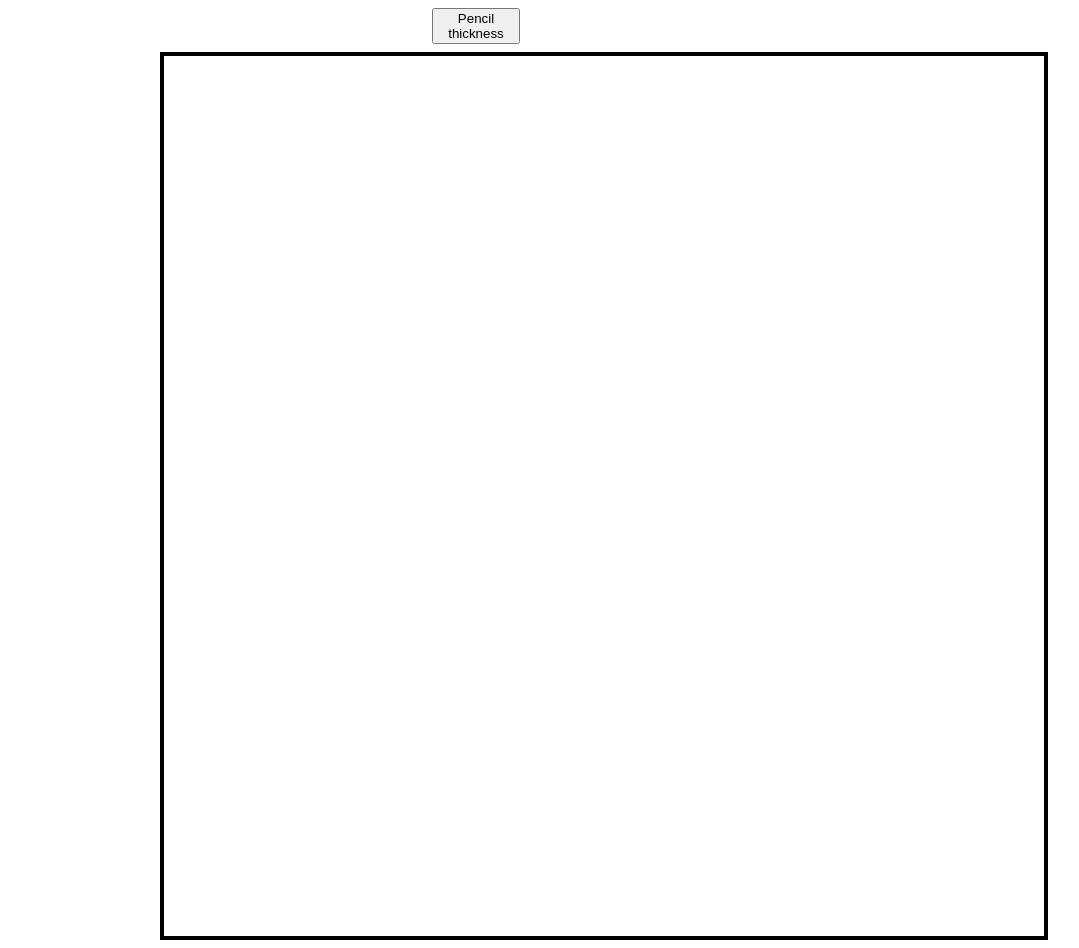
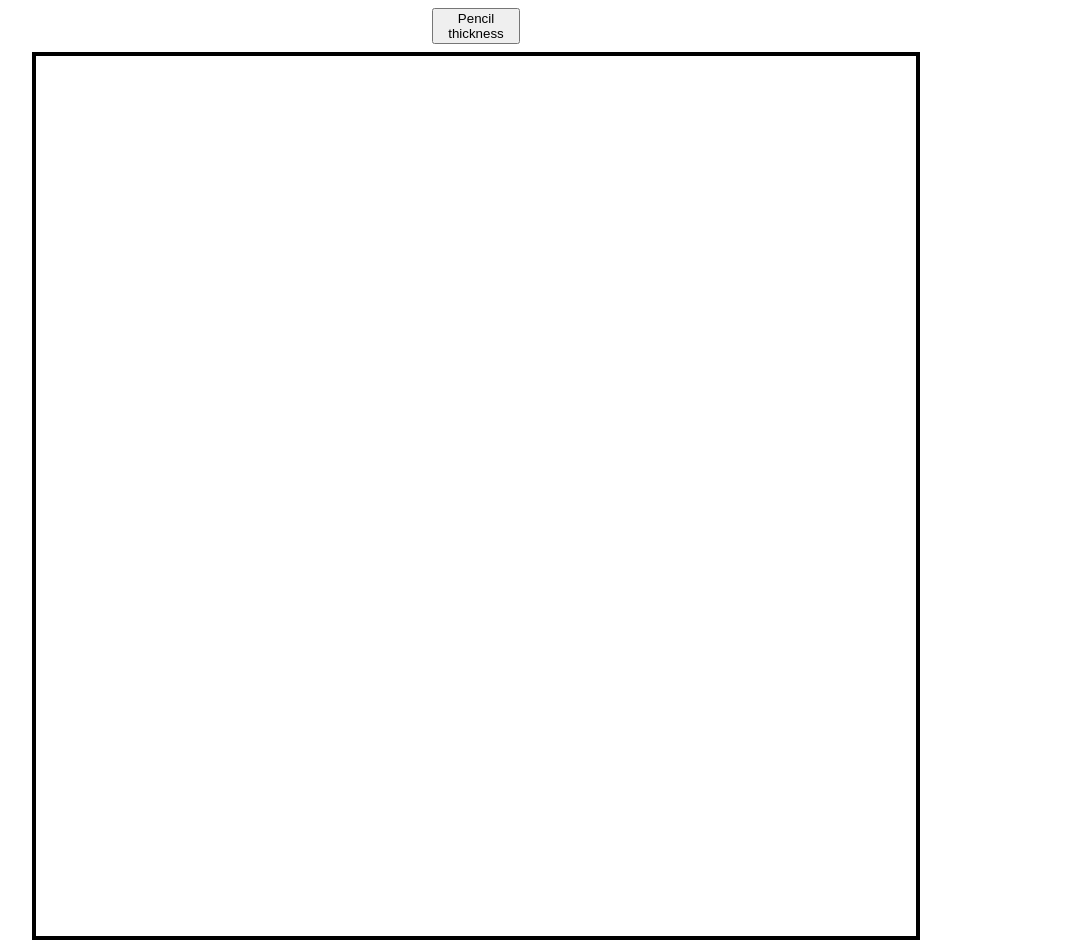
Before and after one commit to Froods/etch-a-sketch, a plain HTML site: page index.html in a window 1280 px wide. Shown: the whole page, without its empty margins (164-1243 px from the left). Drawn offline with Linux system fonts and the light colour scheme.

Commit message:
Change margin for grid

```diff
--- a/styles.css
+++ b/styles.css
@@ -3,7 +3,7 @@
     flex-wrap: wrap;
     width: 880px;
     height: 880px;
-    margin: 0px 25%;
+    margin: 0px auto;
     border: 4px solid black;
     align-items: center;
     justify-content: center;
```
